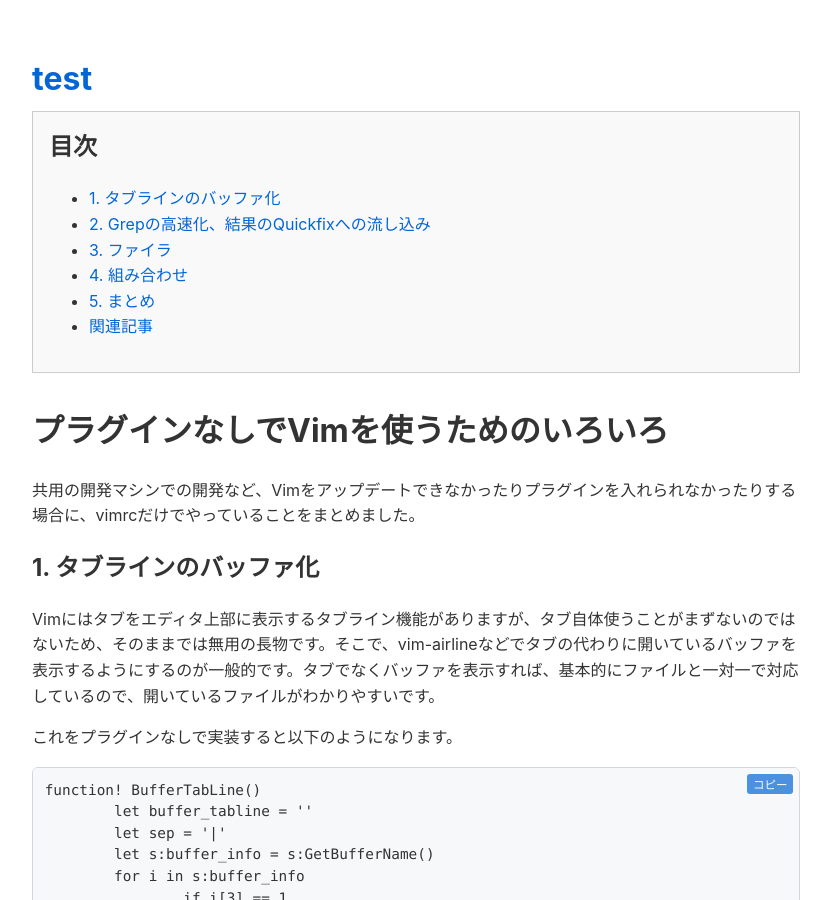
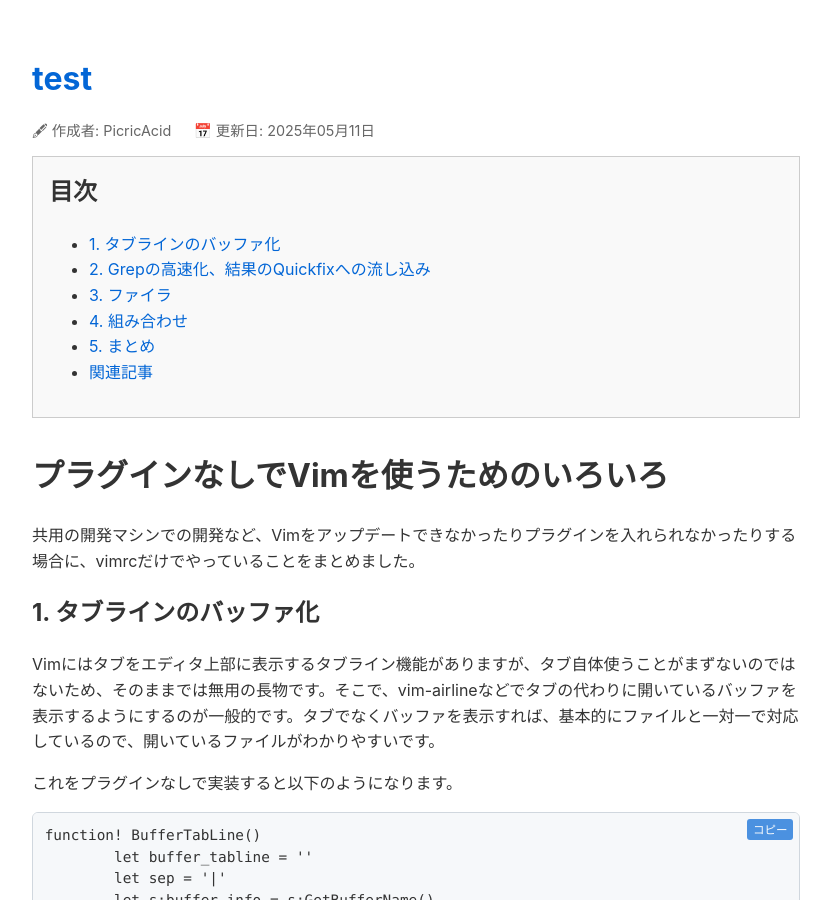
Before and after one commit to PicricAcid/pages_test, a Jekyll site: the page built from docs/contents/not_plugins_usecase_of_vim.md, in a window 1280 px wide and 900 px high. Shown: the whole window, without its empty margins (224-1055 px from the left). Built offline with Jekyll 4.4.1, drawn with Linux system fonts in a browser that asks for light colours; our own code applies the rules of GitHub Pages for plain Markdown files.

Commit message:
Update default.html

```diff
--- a/docs/_layouts/default.html
+++ b/docs/_layouts/default.html
@@ -15,6 +15,14 @@
         {% if site.description %}
           <p class="description">{{ site.description }}</p>
         {% endif %}
+
+        {% if page.author or page.date %}
+          <p class="meta" style="font-size: 0.9em; color: #666; margin-bottom: 1em;">
+            {% if page.author %}🖋 作成者: {{ page.author }}{% endif %}
+            {% if page.author and page.date %}　{% endif %}
+            {% if page.date %}📅 更新日: {{ page.date | date: "%Y年%m月%d日" }}{% endif %}
+          </p>
+        {% endif %}
       </header>
 
       <main>
```
